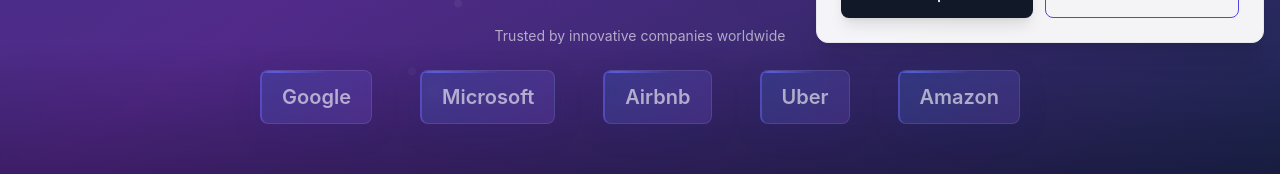
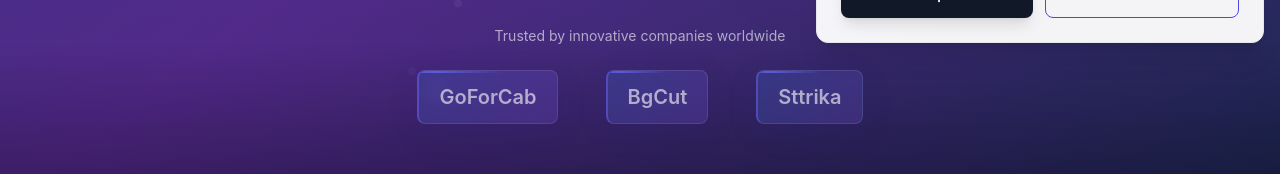
Before and after one commit to dixitk941/Ainor-Universe, a React (Create React App) app: page / in a window 1280 px wide. Shown: the part 741-915 px from the top of the page. Built offline with nearby package versions, Linux system fonts and the light colour scheme.

Commit message:
feat: Update client logos in HeroSection component

```diff
--- a/src/components/sections/HeroSection.jsx
+++ b/src/components/sections/HeroSection.jsx
@@ -223,7 +223,7 @@
         >
           <p className="text-center text-white/60 text-sm mb-6">Trusted by innovative companies worldwide</p>
           <div className="flex flex-wrap justify-center gap-x-12 gap-y-6">
-            {['Google', 'Microsoft', 'Airbnb', 'Uber', 'Amazon'].map((client, index) => (
+            {['GoForCab', 'BgCut', 'Sttrika'].map((client, index) => (
               <motion.div
                 key={client}
                 className="text-white/60 font-semibold text-xl glassmorphism-ultra px-5 py-3 rounded-lg cyber-panel"
```
